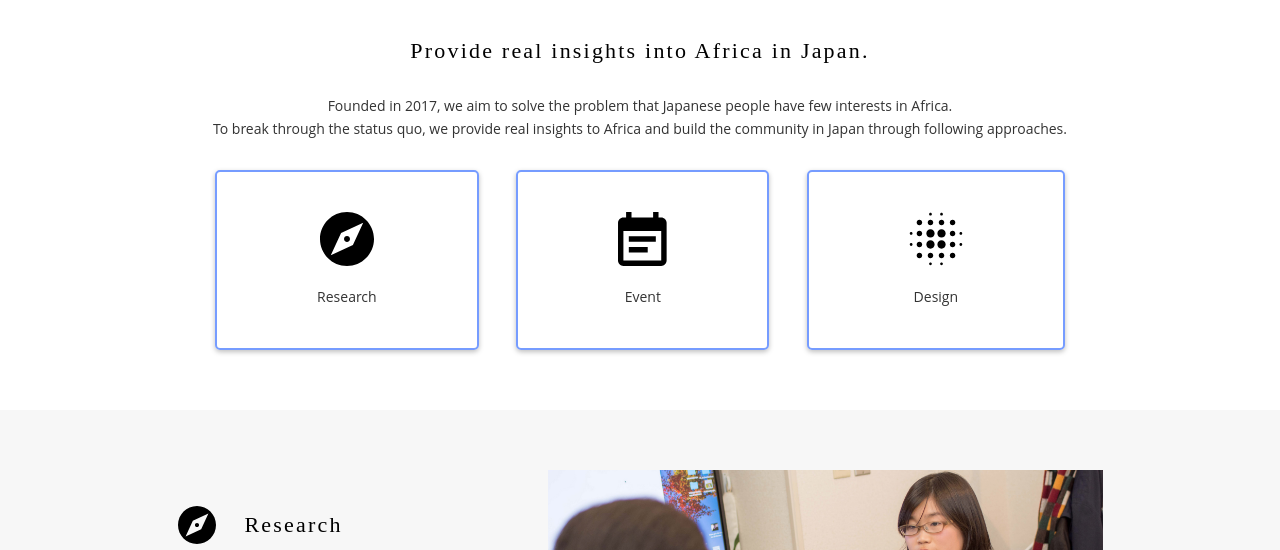
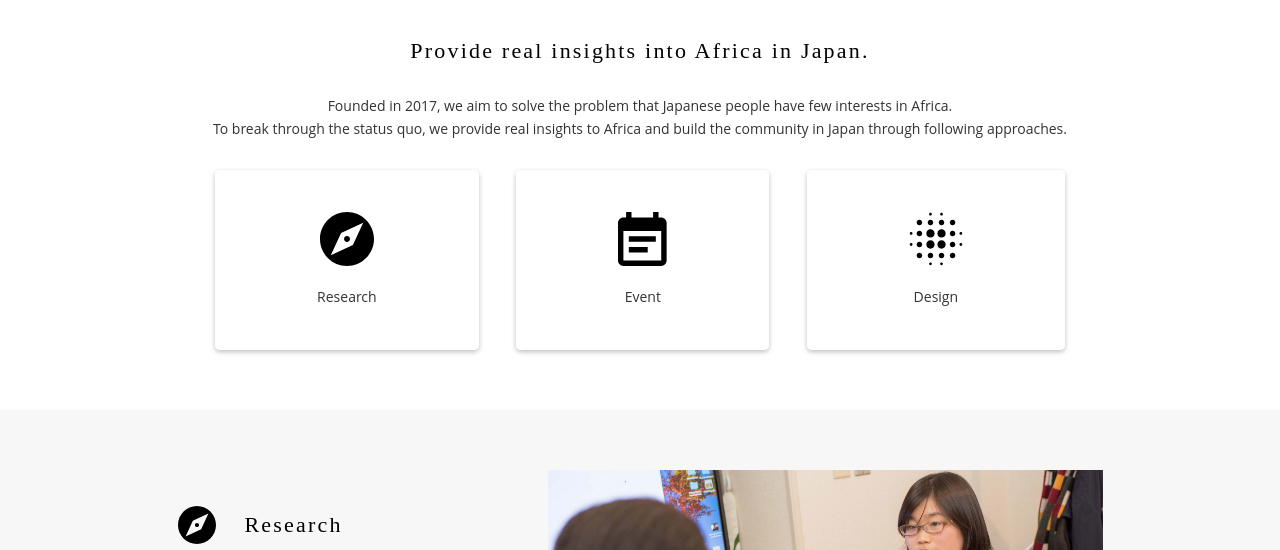
Before and after one commit to hirkame/Spark-Africa-Website, a plain HTML site: page index.html in a window 1280 px wide. Shown: the part 662-1212 px from the top of the page. Drawn offline with nearby package versions, Linux system fonts and the light colour scheme.

Commit message:
Modify CSS a little bit

```diff
--- a/css/home.scss
+++ b/css/home.scss
@@ -74,9 +74,13 @@ header {
     justify-content: space-evenly;
     .about-item {
       padding: 40px 100px;
-      border: 2px solid rgba(84, 132, 255, 0.8);
+      border: 2px solid white;
       box-shadow: 0px 2px 5px rgba(0, 0, 0, 0.25);
       border-radius: 5px;
+      transition: 0.5s;
+      &:hover {
+        border: 2px solid #5fbff5;
+      }
       .about-item-logo {
         width: auto;
         height: 54px;
```
Also changed, not shown: css/home.css, 1 other file.
